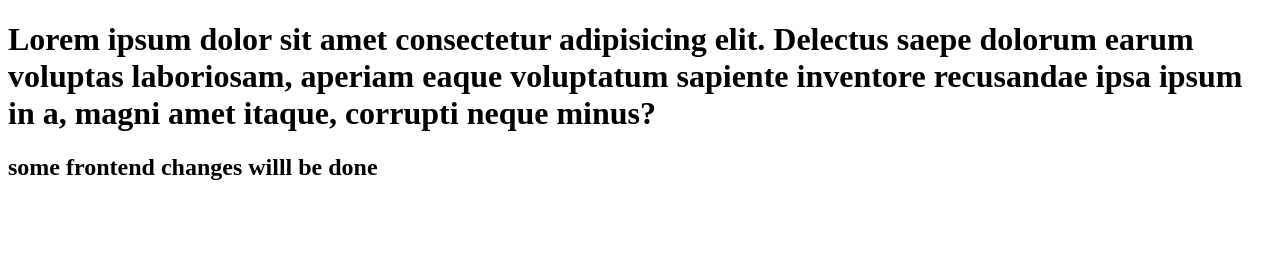
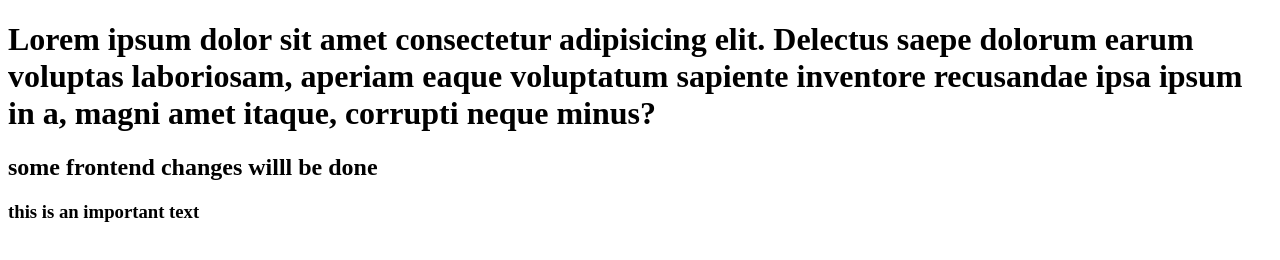
Before and after one commit to SasikumarAkshaya/mywork1, a plain HTML site: page index.html in a window 1280 px wide. Drawn offline with Linux system fonts and the light colour scheme.

Commit message:
Update index.html

```diff
--- a/index.html
+++ b/index.html
@@ -10,6 +10,7 @@
 
     </h1>
     <h2>some frontend changes willl be done</h2>
+    <h3>this is an important text</h3>
 
 </body>
 </html>
```
